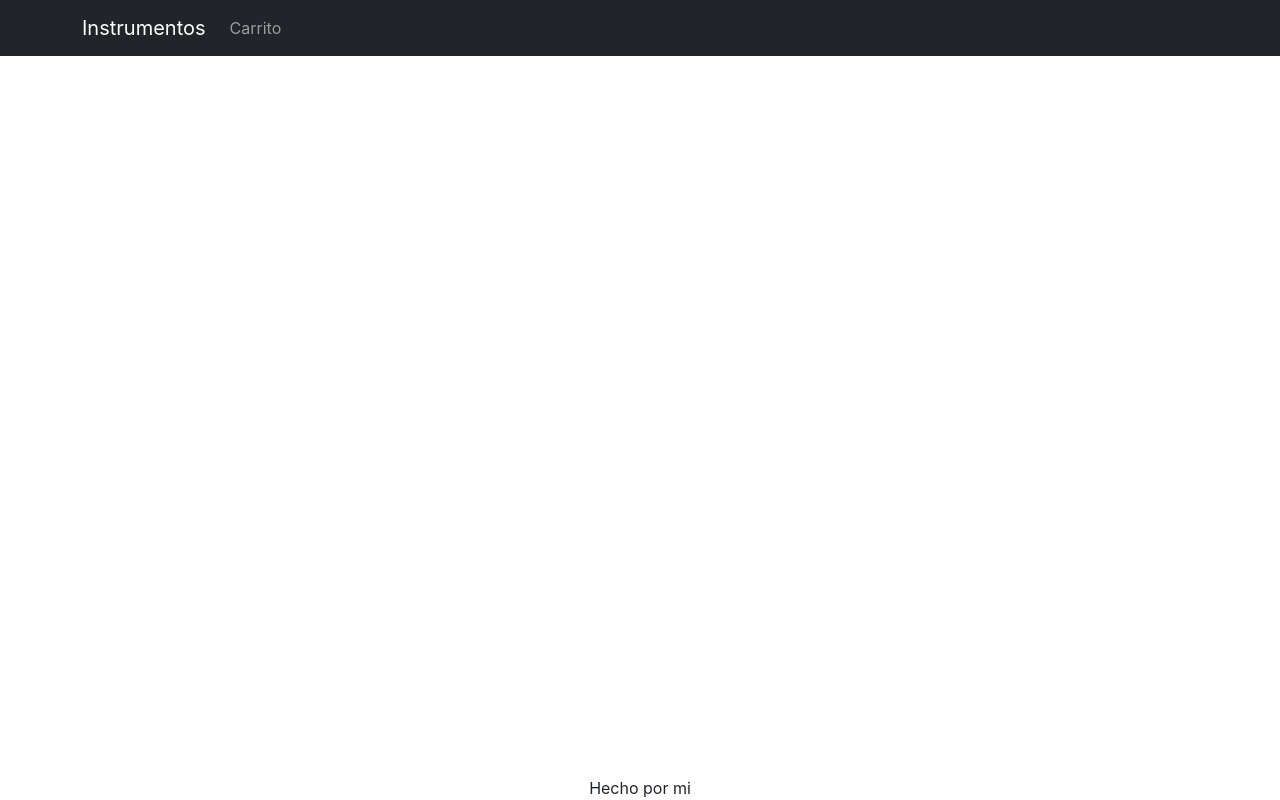
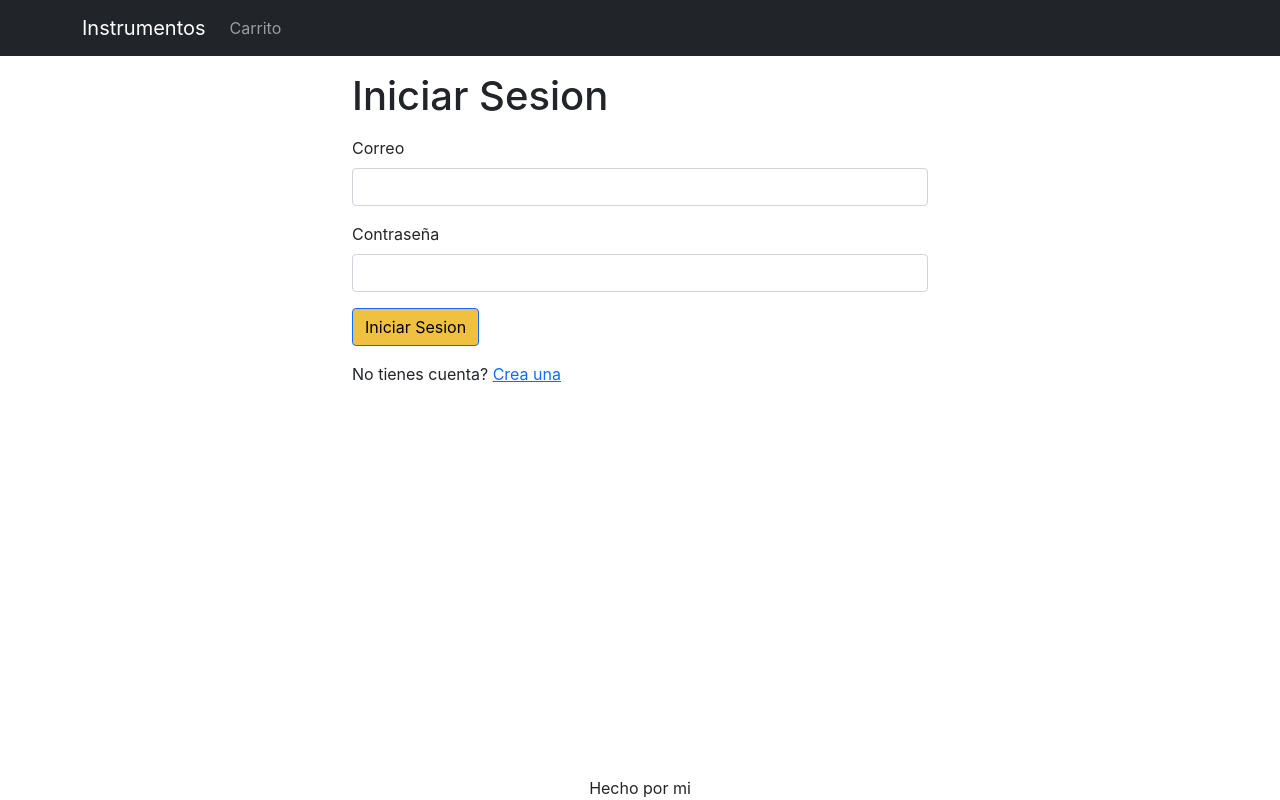
Before and after one commit to CamiloSosa25/Instrumentos, a React (Create React App) app in the folder frontend/: page /signin in a window 1280 px wide. Built offline with nearby package versions, Linux system fonts and the light colour scheme.

Commit message:
Añadida la pantalla de inicio de sesion

```diff
--- a/frontend/src/App.js
+++ b/frontend/src/App.js
@@ -9,6 +9,7 @@ import { LinkContainer } from 'react-router-bootstrap'
 import { useContext } from 'react';
 import { Store } from './Store';
 import CartScreen from './screens/CartScreen';
+import SigninScreen from './screens/SigninScreen';
 
 function App() {
   const { state } = useContext(Store)
@@ -43,6 +44,7 @@ function App() {
               <Route path="/product/:slug" element={<ProductScreen />} />
               <Route path="/" element={<HomeScreen />} />
               <Route path="/cart" element={<CartScreen />} />
+              <Route path="/signin" element={<SigninScreen />} />
               <Route path="/" element={<HomeScreen />} />
             </Routes>
           </Container>
--- a/frontend/src/index.css
+++ b/frontend/src/index.css
@@ -53,3 +53,7 @@ main {
   height: 80px;
   width: 100px;
 }
+
+.small-container {
+  max-width: 600px;
+}
--- a/frontend/src/screens/CartScreen.js
+++ b/frontend/src/screens/CartScreen.js
@@ -36,7 +36,7 @@ export default function CartScreen() {
     }
 
     const checkoutHandler = () => {
-        navigate('signin?redirect=/shipping')
+        navigate('/signin?redirect=/shipping')
     }
 
     return (
--- /dev/null
+++ b/frontend/src/screens/SigninScreen.js
@@ -0,0 +1,36 @@
+import Container from "react-bootstrap/Container";
+import Button from "react-bootstrap/Button";
+import Form from "react-bootstrap/Form";
+import { Helmet } from "react-helmet-async";
+import { Link, useLocation } from "react-router-dom";
+
+export default function SigninScreen() {
+    const { search } = useLocation()
+    const redirectInUrl = new URLSearchParams(search).get('redirect')
+    const redirect = redirectInUrl ? redirectInUrl : '/'
+    return (
+        <Container className="small-container">
+            <Helmet>
+                <title>Iniciar Sesion</title>
+            </Helmet>
+            <h1 className="my-3">Iniciar Sesion</h1>
+            <Form>
+                <Form.Group className="mb-3" controlId="email">
+                    <Form.Label>Correo</Form.Label>
+                    <Form.Control type="email" required />
+                </Form.Group>
+                <Form.Group className="mb-3" controlId="password">
+                    <Form.Label>Contraseña</Form.Label>
+                    <Form.Control type="password" required />
+                </Form.Group>
+                <div className="mb-3">
+                    <Button type="submit">Iniciar Sesion</Button>
+                </div>
+                <div className="mb-3">
+                    No tienes cuenta?{' '}
+                    <Link to={`/signup?redirect=${redirect}`}>Crea una</Link>
+                </div>
+            </Form>
+        </Container>
+    )
+}
```
